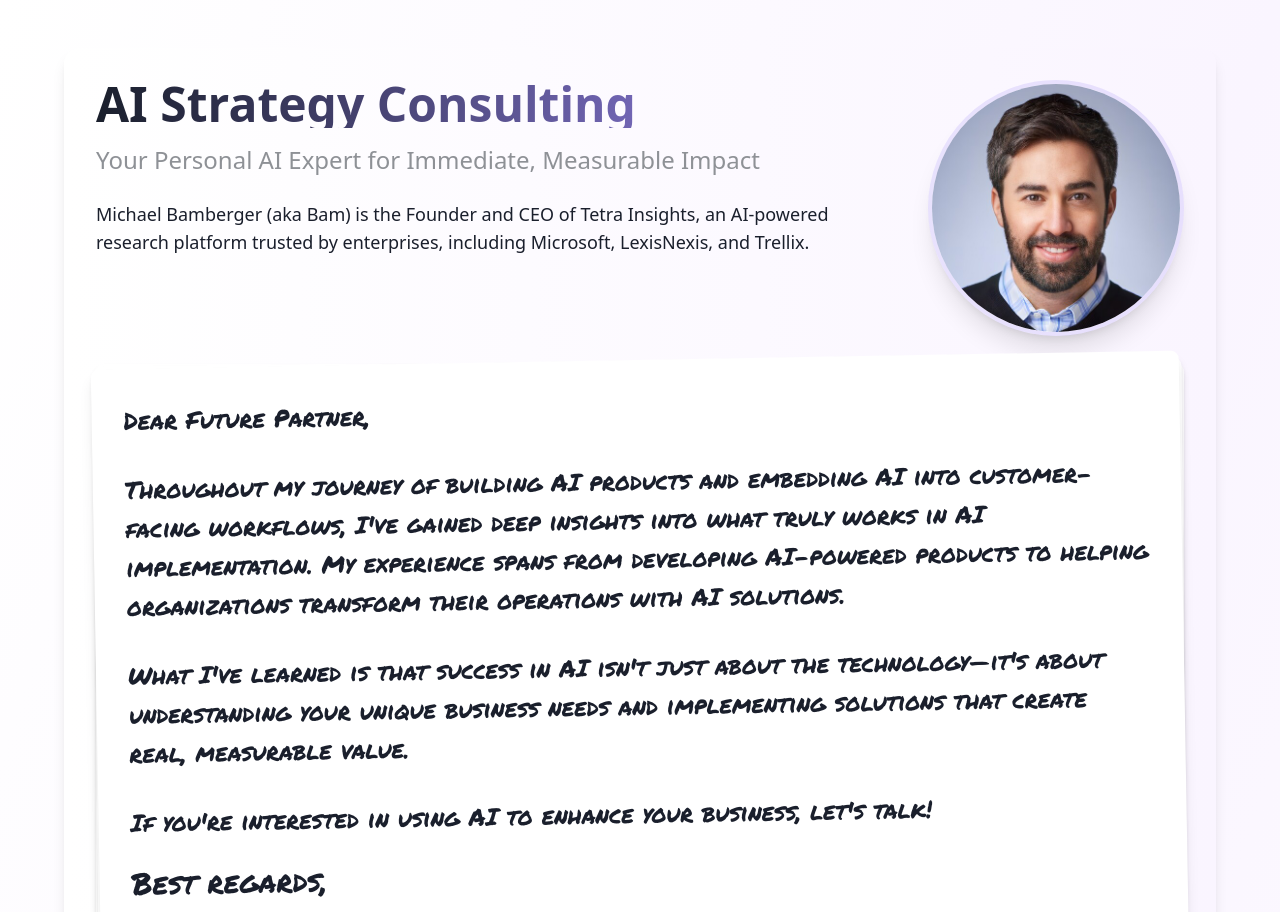
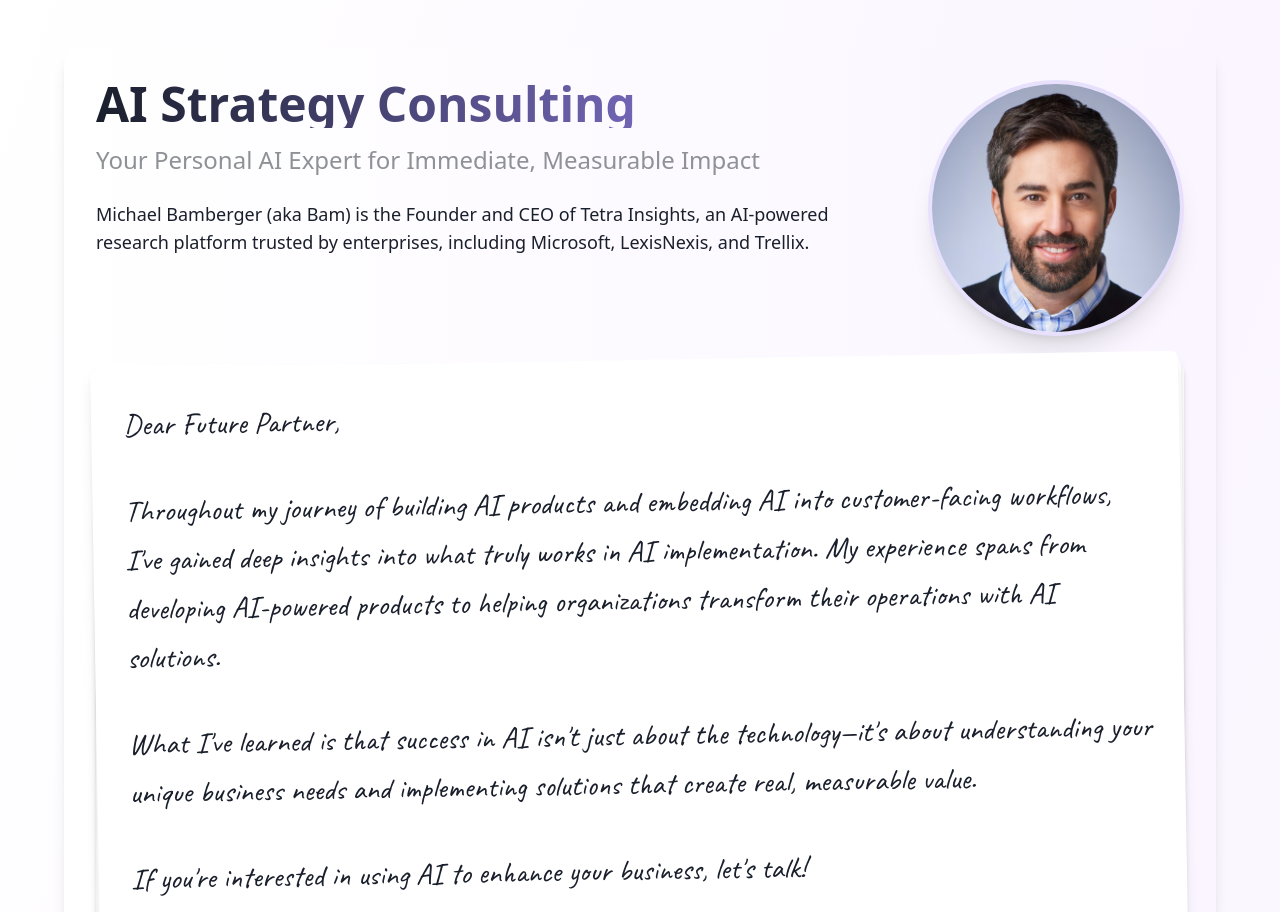
Before and after one commit to bamxxxx/bam-ai, a React (Vite) app: page / in a window 1280 px wide. Shown: the top 912 px of the page. Built offline with nearby package versions, Linux system fonts and the light colour scheme.

Commit message:
Add Caveat font to project
Implemented the Caveat font in the project to enhance typography. Adjusted relevant styles to ensure proper integration across components.
[skip gpt_engineer]

```diff
--- a/index.html
+++ b/index.html
@@ -7,7 +7,7 @@
     <meta name="description" content="Lovable Generated Project" />
     <meta name="author" content="Lovable" />
     <meta property="og:image" content="/og-image.png" />
-    <link href="https://fonts.googleapis.com/css2?family=Permanent+Marker&display=swap" rel="stylesheet">
+    <link href="https://fonts.googleapis.com/css2?family=Caveat:wght@400;700&display=swap" rel="stylesheet">
   </head>
 
   <body>
--- a/src/components/consulting/HeroSection.tsx
+++ b/src/components/consulting/HeroSection.tsx
@@ -37,7 +37,7 @@ export const HeroSection = () => (
       <div className="relative transform -rotate-1">
         <div className="absolute inset-0 bg-white/80 rounded-lg shadow-md transform rotate-1 translate-y-1"></div>
         <div className="absolute inset-0 bg-white/90 rounded-lg shadow-md transform rotate-[0.5deg] translate-y-0.5"></div>
-        <div className="prose max-w-none bg-white p-8 rounded-lg shadow-lg relative transform rotate-0 font-['Permanent_Marker'] text-2xl leading-relaxed">
+        <div className="prose max-w-none bg-white p-8 rounded-lg shadow-lg relative transform rotate-0 font-['Caveat'] text-3xl leading-relaxed">
           <p className="mb-4">
             Dear Future Partner,
           </p>
@@ -53,9 +53,9 @@ export const HeroSection = () => (
           <p className="mb-6">
             If you're interested in using AI to enhance your business, let's talk!
           </p>
-          <div className="text-3xl mt-4">
+          <div className="text-4xl mt-4">
             Best regards,<br />
-            <span className="text-4xl mt-2 block">Michael Bamberger</span>
+            <span className="text-5xl mt-2 block">Michael Bamberger</span>
           </div>
         </div>
       </div>
```
